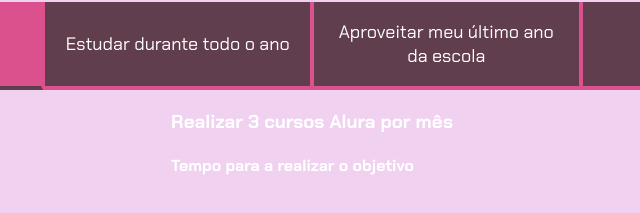
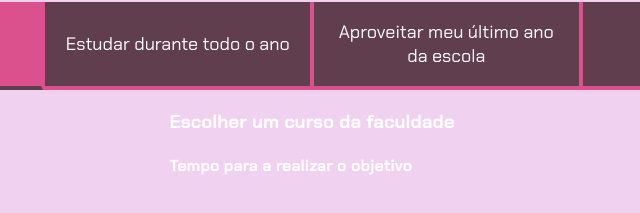
Before and after one commit to AnaDalMoro/Projeto2024, a plain HTML site: page index.html in a window 1280 px wide. Shown: the part 101-314 px from the top of the page, 328-968 px from the left. Drawn offline with Linux system fonts and the light colour scheme; a script that the page names is missing.

Commit message:
Update index.html

```diff
--- a/index.html
+++ b/index.html
@@ -17,7 +17,7 @@
         </div>
         <div class= "abas-textos">
             <div class="aba-conteudo">
-                <h3 class="aba-conteudo-titulo-principal"> Realizar 3 cursos Alura por mês </h3>
+                <h3 class="aba-conteudo-titulo-principal"> Escolher um curso da faculdade</h3>
                 <h4 class= "aba-conteudo-titulo-secundario" > Tempo para a realizar o objetivo </h4>
             </div>
         </div>
```
